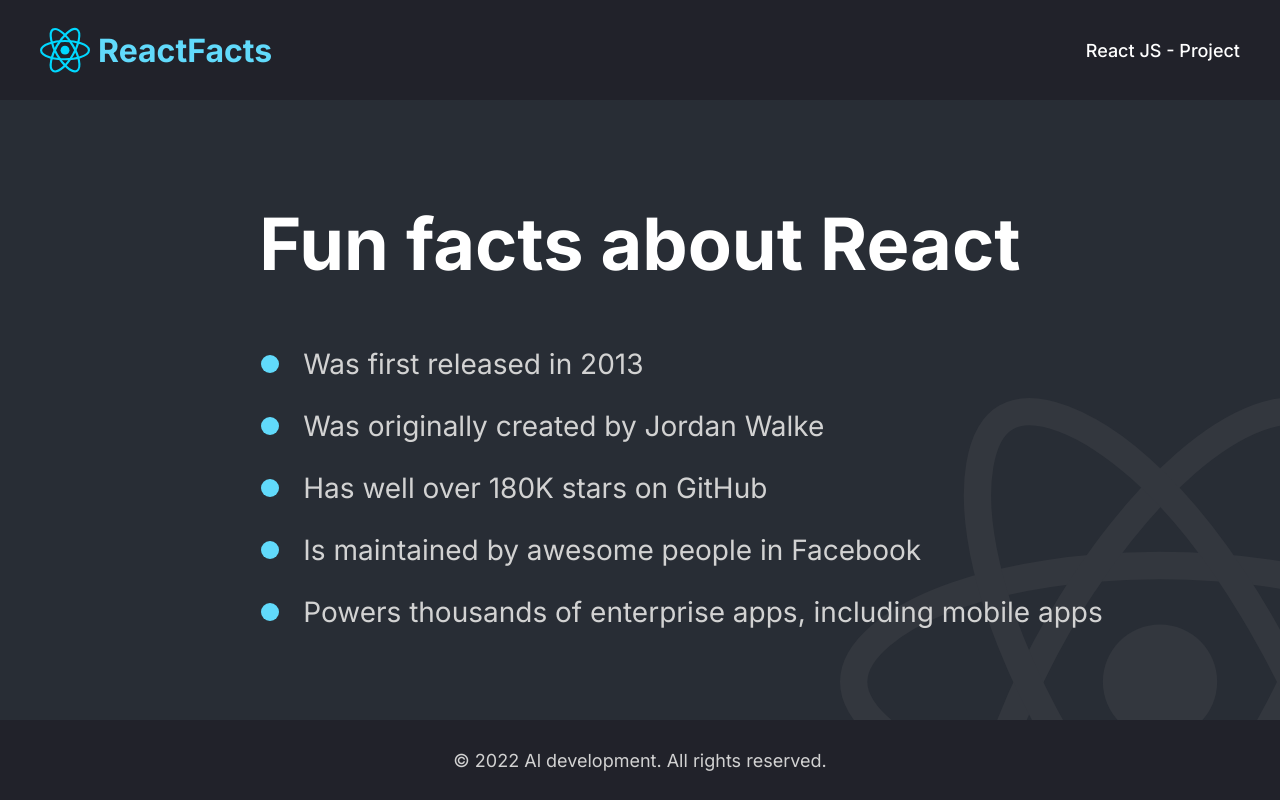
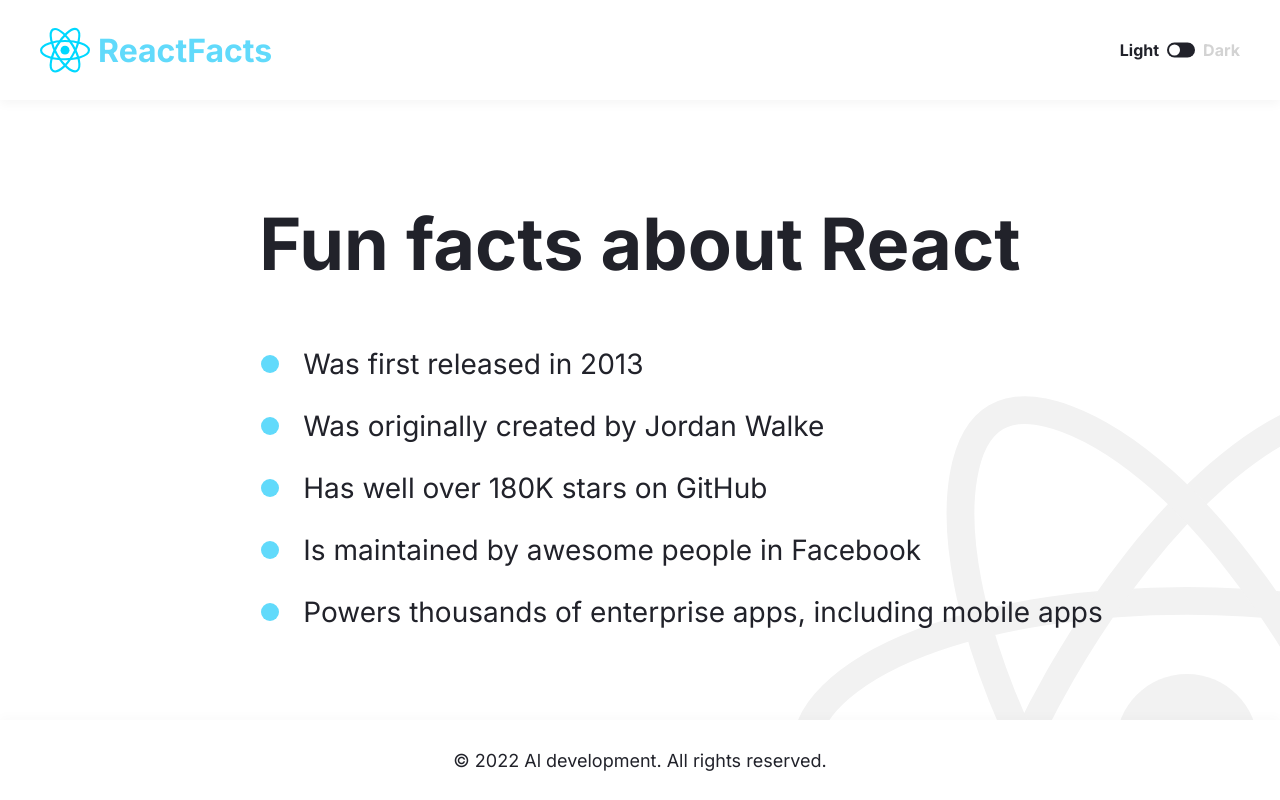
Before and after one commit to arialghifari/react-fact-site, a React app: page / in a window 1280 px wide. Built offline with nearby package versions, Linux system fonts and the light colour scheme.

Commit message:
Light mode page initial state

```diff
--- a/public/index.html
+++ b/public/index.html
@@ -1,12 +1,12 @@
 <!DOCTYPE html>
 <html lang="en">
-<head>
-    <meta charset="UTF-8">
-    <meta http-equiv="X-UA-Compatible" content="IE=edge">
-    <meta name="viewport" content="width=device-width, initial-scale=1.0">
+  <head>
+    <meta charset="UTF-8" />
+    <meta http-equiv="X-UA-Compatible" content="IE=edge" />
+    <meta name="viewport" content="width=device-width, initial-scale=1.0" />
     <title>React Fact</title>
-</head>
-<body>
+  </head>
+  <body>
     <div id="root"></div>
-</body>
+  </body>
 </html>
--- a/src/components/Header.js
+++ b/src/components/Header.js
@@ -1,4 +1,5 @@
 import reactLogo from "../svg/reactjs-icon.svg";
+import iconLightMode from "../svg/icon-lightmode.svg";
 
 const Header = () => {
   return (
@@ -9,7 +10,9 @@ const Header = () => {
           <h1>ReactFacts</h1>
         </div>
         <ul className="nav-items">
-                    <p>React JS - Project</p>
+          <p>Light</p>
+          <img src={iconLightMode} alt="" />
+          <p>Dark</p>
         </ul>
       </nav>
     </header>
--- a/src/components/MainContent.js
+++ b/src/components/MainContent.js
@@ -1,4 +1,4 @@
-import reactLogoLarge from "../svg/reactjs-icon-large.svg";
+import reactLogoLargeLightMode from "../svg/reactjs-icon-large-lightmode.svg";
 
 const MainContent = () => {
   return (
@@ -10,11 +10,9 @@ const MainContent = () => {
         <li>Was originally created by Jordan Walke</li>
         <li>Has well over 180K stars on GitHub</li>
         <li>Is maintained by awesome people in Facebook</li>
-                <li>
-                    Powers thousands of enterprise apps, including mobile apps
-                </li>
+        <li>Powers thousands of enterprise apps, including mobile apps</li>
       </ul>
-            <img src={reactLogoLarge} alt="react-logo" />
+      <img src={reactLogoLargeLightMode} alt="react-logo" />
     </main>
   );
 };
--- a/src/main.css
+++ b/src/main.css
@@ -10,7 +10,7 @@
 body {
   font-family: Inter;
   font-size: 62.5%;
-    background-color: #282d35;
+  background-color: #ffffff;
 }
 
 header {
@@ -20,11 +20,12 @@ header {
 
 nav {
   height: 100px;
-    background-color: #21222a;
+  background-color: #ffffff;
   display: flex;
   align-items: center;
   justify-content: space-between;
   padding: 0 40px;
+  box-shadow: 0px 4px 10px rgba(0, 0, 0, 0.04);
 }
 
 .brand {
@@ -47,13 +48,18 @@ nav {
 
 .nav-items {
   display: flex;
-    gap: 28px;
-    color: white;
+  gap: 8px;
+  color: #21222a;
+  cursor: pointer;
 }
 
 .nav-items > p {
-    font-size: 1.8em;
-    font-weight: 500;
+  font-size: 1.6em;
+  font-weight: bold;
+}
+
+.nav-items p:last-child {
+  color: #d3d3d3;
 }
 
 main {
@@ -62,13 +68,13 @@ main {
   align-items: center;
   padding: 100px 40px 60px 40px;
   min-height: calc(100vh - 180px);
+  color: #21222a;
 }
 
 main > h1 {
   font-size: 7.2em;
   font-weight: bold;
   text-align: center;
-    color: white;
 }
 
 main > ul {
@@ -79,7 +85,6 @@ main > ul {
 
 main > ul > li {
   font-size: 2.8em;
-    color: #d2d2d2;
   margin-bottom: 28px;
 }
 
@@ -98,8 +103,8 @@ main > ul > li:last-child {
 main > img {
   min-width: 640px;
   position: fixed;
-    right: -200px;
-    bottom: -200px;
+  right: -150px;
+  bottom: -150px;
   z-index: -100;
 }
 
@@ -108,13 +113,14 @@ footer {
   align-items: center;
   justify-content: center;
   height: 80px;
-    background-color: #21222a;
+  background-color: #ffffff;
   position: relative;
+  box-shadow: 0px -4px 10px rgba(0, 0, 0, 0.02);
 }
 
 footer > a {
   font-size: 1.8em;
-    color: #d2d2d2;
+  color: #21222a;
 }
 
 @media (max-width: 640px) {
```
Also changed, not shown: package.json (indentation only), src/components/Footer.js (indentation only), src/index.js (indentation only), src/svg/icon-darkmode.svg (added), src/svg/icon-lightmode.svg (added), src/svg/reactjs-icon-large-darkmode.svg (added), src/svg/reactjs-icon-large-lightmode.svg (added), src/svg/reactjs-icon-large.svg (deleted). Lines whose indentation alone changed are shown as unchanged.
